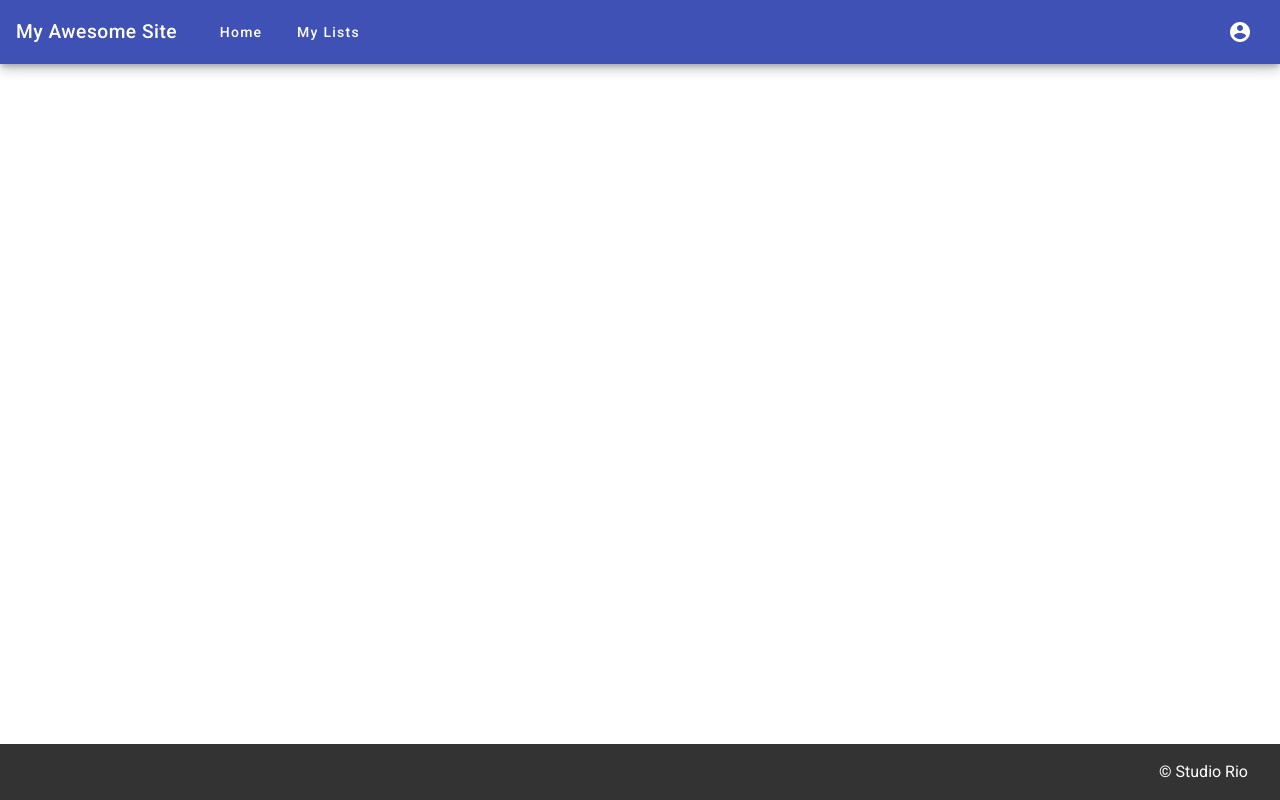
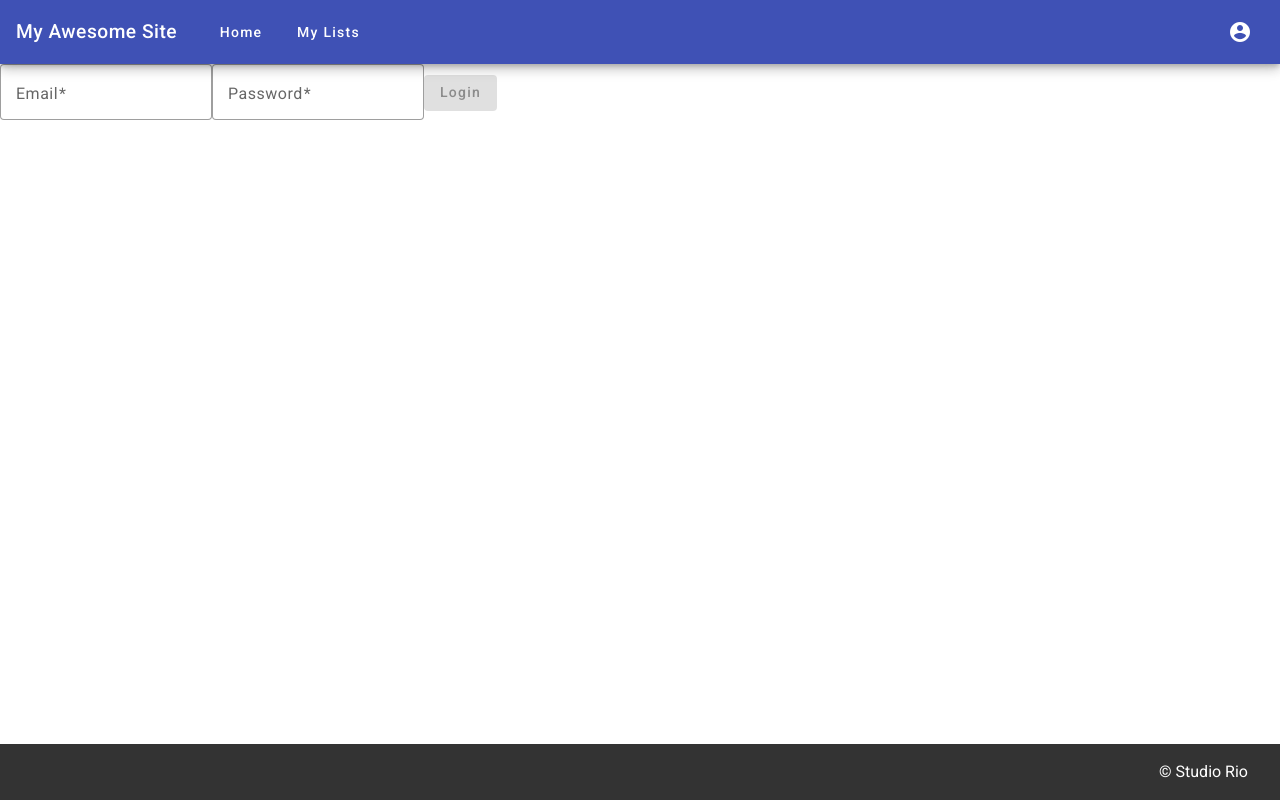
Before and after one commit to riokku/shopping-list, an Angular app: page /login in a window 1280 px wide. Before the commit this address led to /. Built offline with nearby package versions, Linux system fonts and the light colour scheme.

Commit message:
Add basic login form

```diff
--- a/src/app/app.routes.ts
+++ b/src/app/app.routes.ts
@@ -3,6 +3,7 @@ import { HomeComponent } from './pages/home/home.component';
 import { MyListsComponent } from './pages/my-lists/my-lists.component';
 import { CreateListComponent } from './pages/create-list/create-list.component';
 import { StoreManagementComponent } from './pages/store-management/store-management.component';
+import { LoginComponent } from './pages/login/login.component';
 
 export const routes: Routes = [
   {
@@ -24,5 +25,14 @@ export const routes: Routes = [
     path: 'store-management',
     component: StoreManagementComponent,
     title: 'Manage Store'
+  },
+  {
+    path: 'login',
+    component: LoginComponent,
+    title: 'Authenticate'
+  },
+  {
+    path: '**',
+    redirectTo: '/'
   }
 ];
--- /dev/null
+++ b/src/app/pages/login/login.component.html
@@ -0,0 +1,15 @@
+<form [formGroup]="loginForm" (ngSubmit)="login()">
+  <mat-form-field appearance="outline">
+    <mat-label>Email</mat-label>
+    <input matInput formControlName="email" type="email" required>
+    <mat-error *ngIf="loginForm.get('email')?.invalid">Invalid email</mat-error>
+  </mat-form-field>
+
+  <mat-form-field appearance="outline">
+    <mat-label>Password</mat-label>
+    <input matInput formControlName="password" type="password" required>
+    <mat-error *ngIf="loginForm.get('password')?.invalid">Password is required</mat-error>
+  </mat-form-field>
+
+  <button mat-raised-button color="primary" type="submit" [disabled]="loginForm.invalid">Login</button>
+</form>
--- /dev/null
+++ b/src/app/pages/login/login.component.ts
@@ -0,0 +1,49 @@
+import { Component } from '@angular/core';
+import { FormBuilder, FormGroup, Validators, ReactiveFormsModule } from '@angular/forms';
+import { SupabaseClient, createClient } from '@supabase/supabase-js';
+import { MatSnackBar, MatSnackBarModule } from '@angular/material/snack-bar';
+import { MatFormFieldModule } from '@angular/material/form-field';
+import { MatInputModule } from '@angular/material/input';
+import { MatButtonModule } from '@angular/material/button';
+import { CommonModule } from '@angular/common';
+import { environment } from '../../../environments/environment';
+
+@Component({
+  selector: 'app-login',
+  standalone: true,
+  imports: [
+    CommonModule,
+    ReactiveFormsModule,
+    MatFormFieldModule,
+    MatInputModule,
+    MatButtonModule,
+    MatSnackBarModule
+  ],
+  templateUrl: './login.component.html',
+  styleUrl: './login.component.scss'
+})
+export class LoginComponent {
+  loginForm: FormGroup;
+  private supabase: SupabaseClient;
+
+  constructor(private fb: FormBuilder, private snackBar: MatSnackBar) {
+    this.supabase = createClient(environment.supabaseUrl, environment.supabaseAnonKey);
+    this.loginForm = this.fb.group({
+      email: ['', [Validators.required, Validators.email]],
+      password: ['', [Validators.required, Validators.minLength(6)]]
+    });
+  }
+
+  async login() {
+    if (this.loginForm.invalid) return;
+    const { email, password } = this.loginForm.value;
+
+    const { error } = await this.supabase.auth.signInWithPassword({ email, password });
+
+    if (error) {
+      this.snackBar.open(error.message, 'Close', { duration: 3000 });
+    } else {
+      this.snackBar.open('Login successful!', 'Close', { duration: 3000 });
+    }
+  }
+}
--- a/src/app/shared/services/supa/supa.service.ts
+++ b/src/app/shared/services/supa/supa.service.ts
@@ -20,6 +20,7 @@ export class SupabaseService {
   }
 
   get authState$() {
+    console.log('asdlkf');
     return this.authState.asObservable();
   }
 
--- a/src/environments/environment.development.ts
+++ b/src/environments/environment.development.ts
@@ -1 +1,6 @@
-export const environment = {};
+// export const environment = {};
+export const environment = {
+  production: false,
+  supabaseUrl: 'https://njemhlscbdayklekfekm.supabase.co',
+  supabaseAnonKey: 'eyJhbGciOiJIUzI1NiIsInR5cCI6IkpXVCJ9.eyJpc3MiOiJzdXBhYmFzZSIsInJlZiI6Im5qZW1obHNjYmRheWtsZWtmZWttIiwicm9sZSI6ImFub24iLCJpYXQiOjE3Mzk5NDA4NjAsImV4cCI6MjA1NTUxNjg2MH0.Nefg72zz3GTPa-DAQkthDOQSXOOznUnqUk-FCoqauKg'
+};
```
Also changed, not shown: src/app/pages/login/login.component.scss (added), 1 other file (tests, documents, lock files or other folders).
